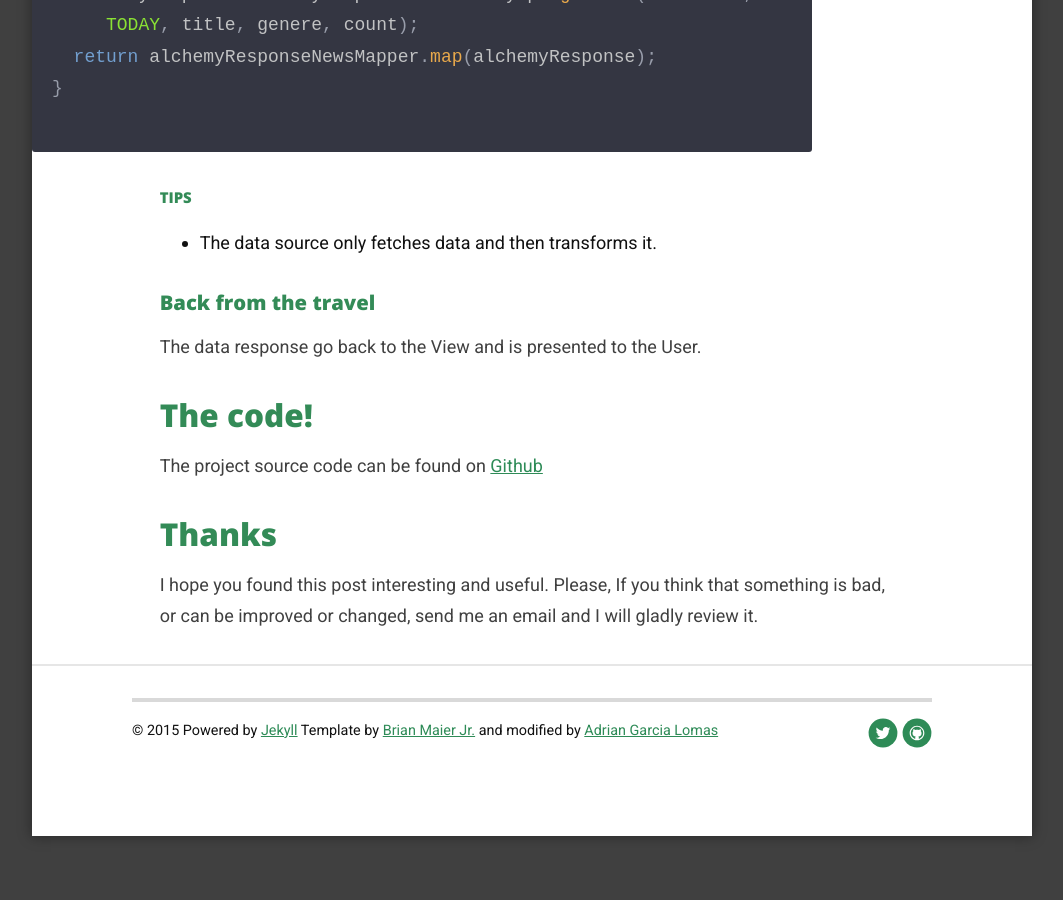
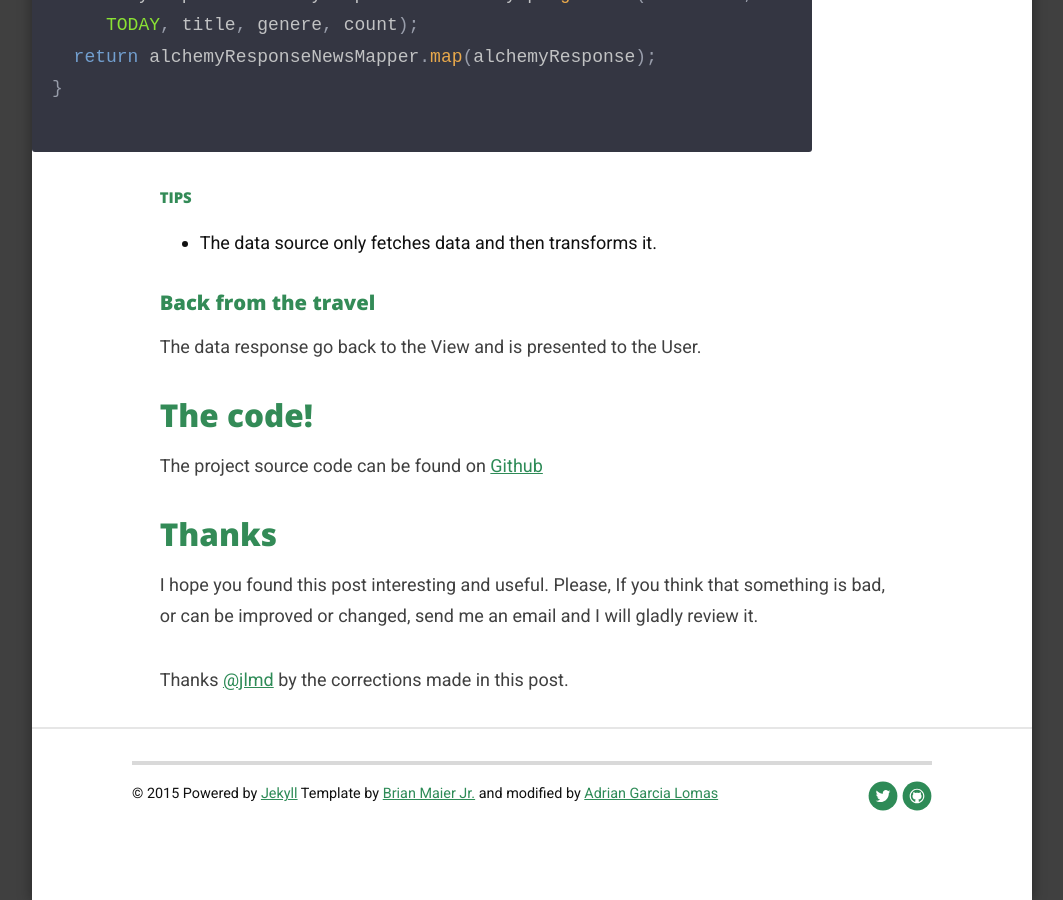
Before and after one commit to glomadrian/glomadrian.github.com, a Jekyll site: the page built from _posts/2015-09-28-multiple-data-sources-and-caching.markdown, in a window 1280 px wide and 900 px high, scrolled down 7658 px. Shown: the whole window, without its empty margins (108-1171 px from the left). Built offline with Jekyll 4.4.1, drawn with Linux system fonts in a browser that asks for light colours; nearby versions of some CDN libraries; Markdown is read by kramdown in place of the engine named in the settings; before the commit the page ends 8494 px from its top, so only the background shows below that.

Commit message:
updated corrections and added thanks

```diff
--- a/_posts/2015-09-28-multiple-data-sources-and-caching.markdown
+++ b/_posts/2015-09-28-multiple-data-sources-and-caching.markdown
@@ -177,7 +177,10 @@ The project source code can be found on [Github][3]
 
 I hope you found this post interesting and useful. Please, If you think that something is bad, or can be improved or changed, send me an email and I will gladly review it.
 
+Thanks [@jlmd][4] by the corrections made in this post.
+
 
 [1]: {{ '/assets/img/2015-09-28-multiple-data-sources-and-caching/data_access_cache.jpg' | prepend: site.baseurl }}
 [2]: {{ '/assets/img/2015-09-28-multiple-data-sources-and-caching/cleanArchitecture.jpg' | prepend: site.baseurl }}
 [3]: https://github.com/glomadrian/Multiple-data-sources-and-caching-example
+[4]: https://github.com/jlmd
```
